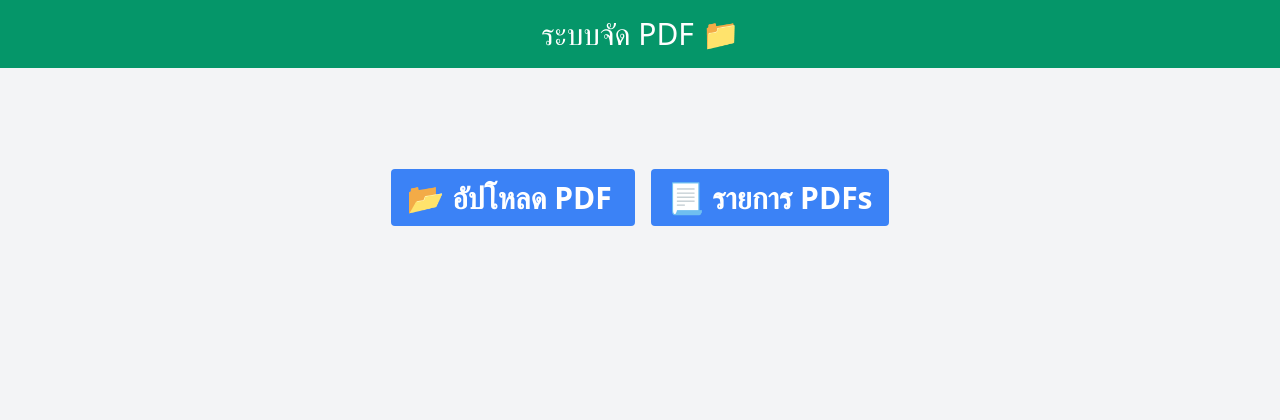
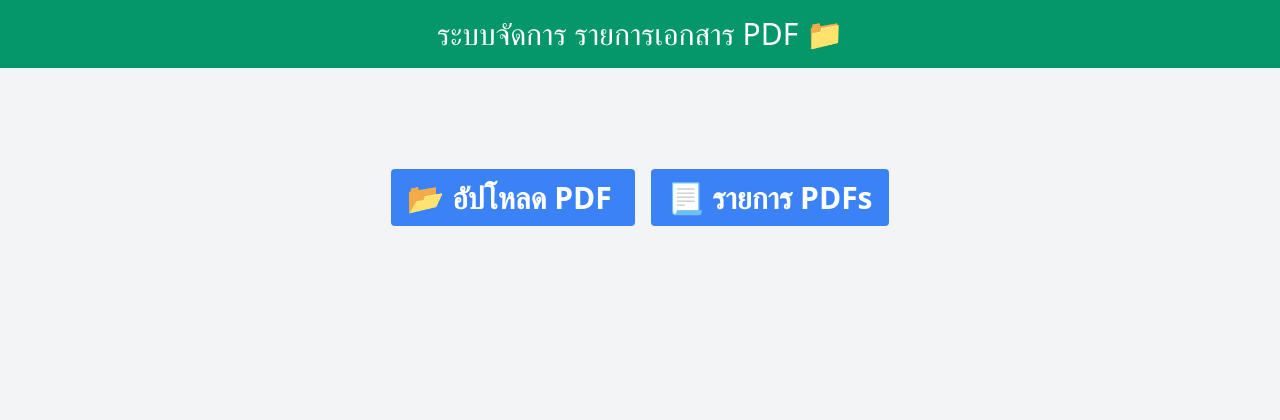
Before and after one commit to JeerasakAnanta/cs_project, a FastAPI app: page / in a window 1280 px wide. Shown: the top 420 px of the page. Run offline with FastAPI, Linux system fonts and the light colour scheme.

Commit message:
fix: update header and link text for clarity in index.html

```diff
--- a/chatbot_pdf_management_api/app/templates/index.html
+++ b/chatbot_pdf_management_api/app/templates/index.html
@@ -10,18 +10,19 @@
 <body class="bg-gray-100 h-screen">
 
     <header class="bg-green-600 p-4">
-        <h1 class="text-white text-3xl text-center ">ระบบจัด PDF 📁 </h1>
+        <h1 class="text-white text-3xl text-center ">ระบบจัดการ รายการเอกสาร PDF 📁 </h1>
     </header>
 
     <main class="container mx-auto p-4 flex justify-center"></main>
 
     <div class="flex justify-center text-center p-20 space-x-4">
         <div class="space-x-4">
-            <a class="text-3xl bg-blue-500 hover:bg-blue-700 text-white font-bold py-2 px-4 rounded" href="/upload_page">
+            <a class="text-3xl bg-blue-500 hover:bg-blue-700 text-white font-bold py-2 px-4 rounded"
+                href="/upload_page">
                 📂 อัปโหลด PDF
             </a>
-            <a class="text-3xl bg-blue-500 hover:bg-blue-700 text-white font-bold py-2 px-4 rounded" href="/files">
-                📃  รายการ PDFs
+            <a class="text-3xl bg-blue-500 hover:bg-blue-700 text-white font-bold py-2 px-4 rounded" href="/list_page">
+                📃 รายการ PDFs
             </a>
         </div>
     </div>
```
